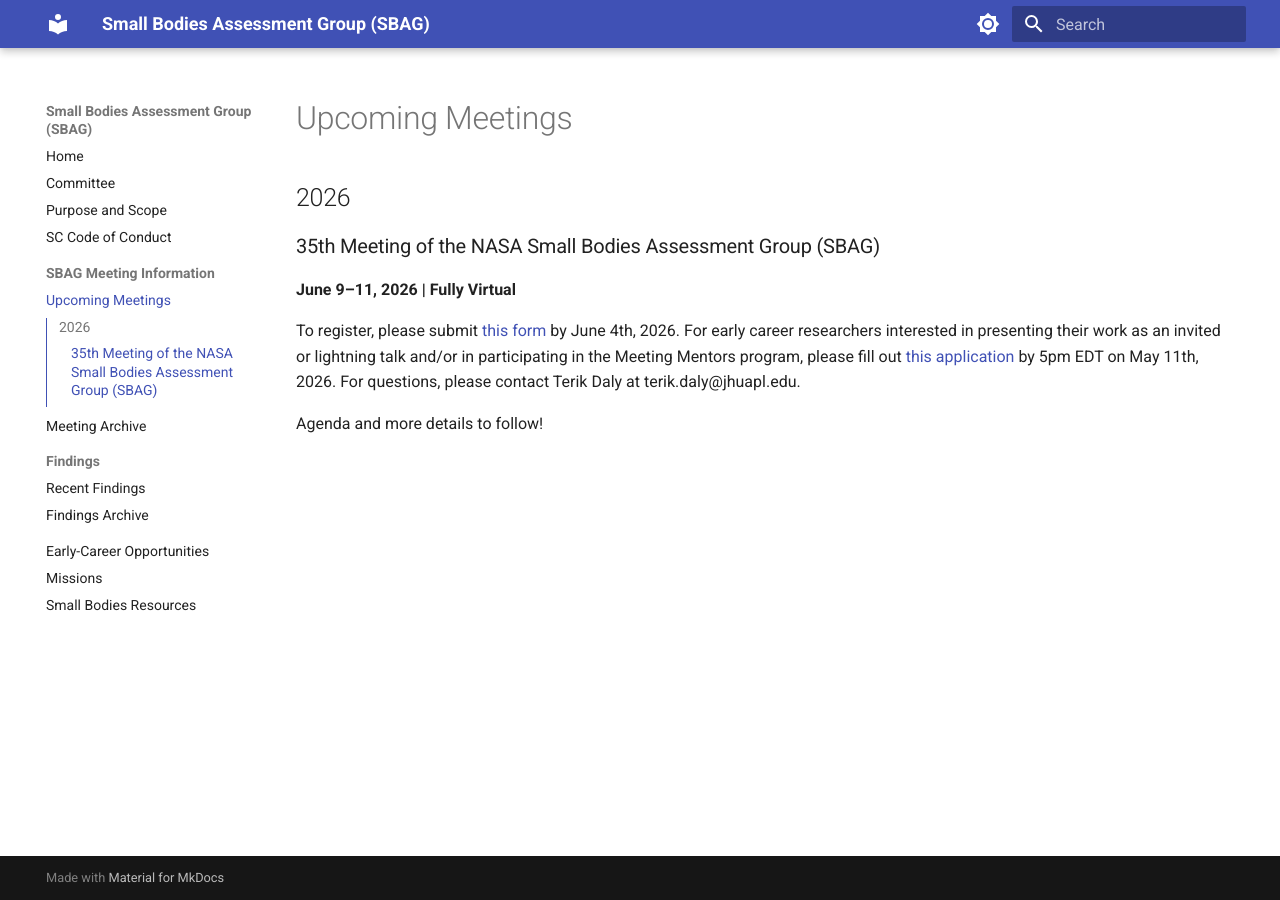
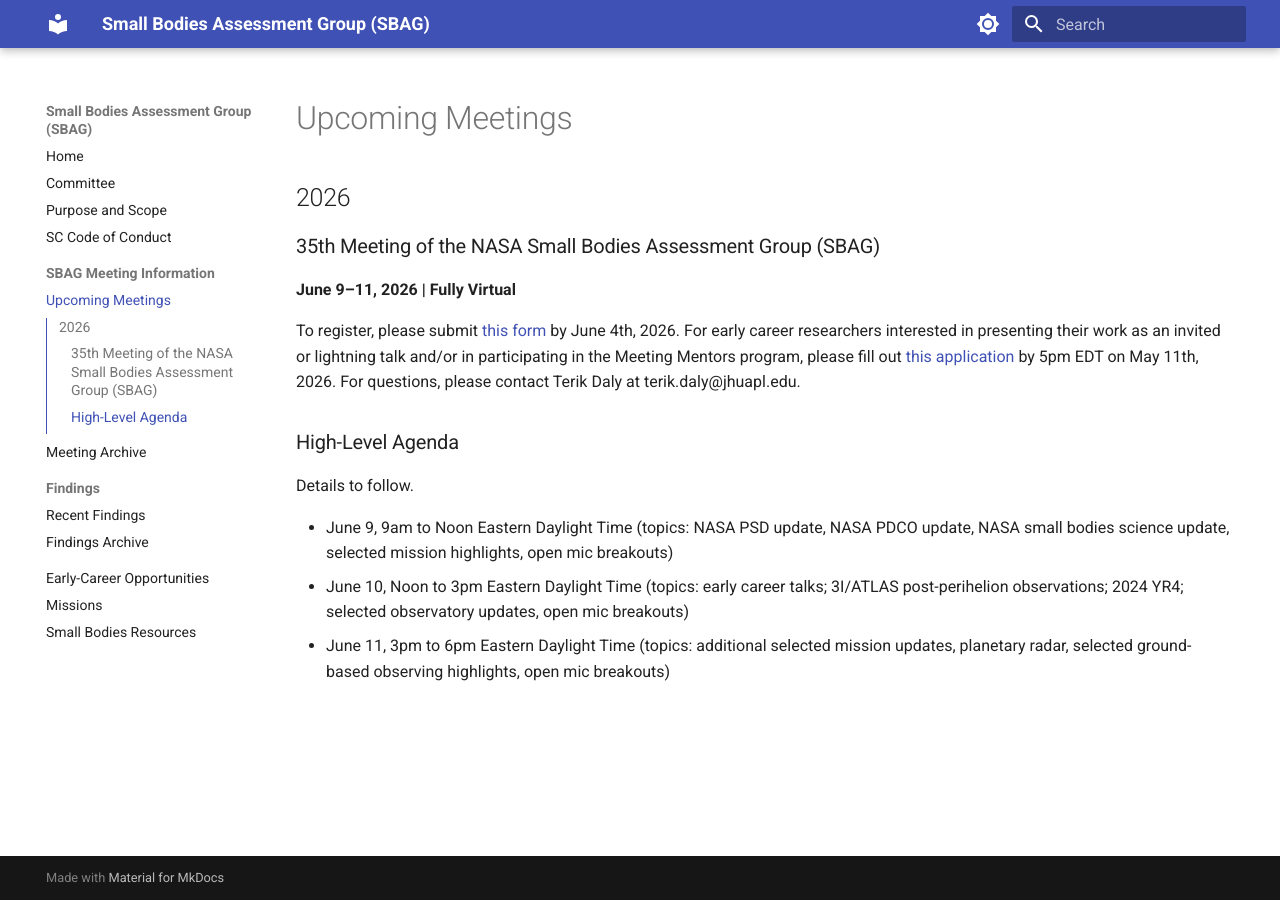
Before and after one commit to SmallBodiesAssessmentGroup/SBAG-Website, an MkDocs documentation site: the page built from docs/meetings/index.md, in a window 1280 px wide. Built offline with MkDocs 1.6.1 and Material for MkDocs 9.7.7, drawn with Linux system fonts in a browser that asks for light colours.

Commit message:
Added high-level meeting agenda.
Added skeleton SBAG35 agenda, to be fleshed out later.

```diff
--- a/docs/meetings/index.md
+++ b/docs/meetings/index.md
@@ -7,4 +7,12 @@
 
 To register, please submit [this form](https://forms.gle/tFHNtwxrWqwR7iXCA) by June 4th, 2026. For early career researchers interested in presenting their work as an invited or lightning talk and/or in participating in the Meeting Mentors program, please fill out [this application](https://forms.gle/hpZ8F2Ghe8wz6TYm7) by 5pm EDT on May 11th, 2026. For questions, please contact Terik Daly at terik.daly@jhuapl.edu.
 
-Agenda and more details to follow!
+
+
+### High-Level Agenda
+
+Details to follow.
+
+- June 9, 9am to Noon Eastern Daylight Time (topics: NASA PSD update, NASA PDCO update, NASA small bodies science update, selected mission highlights, open mic breakouts)
+- June 10, Noon to 3pm Eastern Daylight Time (topics: early career talks; 3I/ATLAS post-perihelion observations; 2024 YR4; selected observatory updates, open mic breakouts)
+- June 11, 3pm to 6pm Eastern Daylight Time (topics: additional selected mission updates, planetary radar, selected ground-based observing highlights, open mic breakouts)
```
